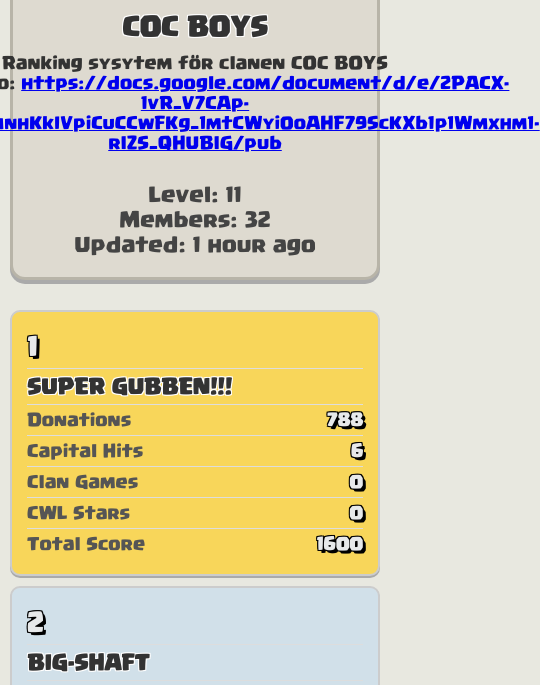
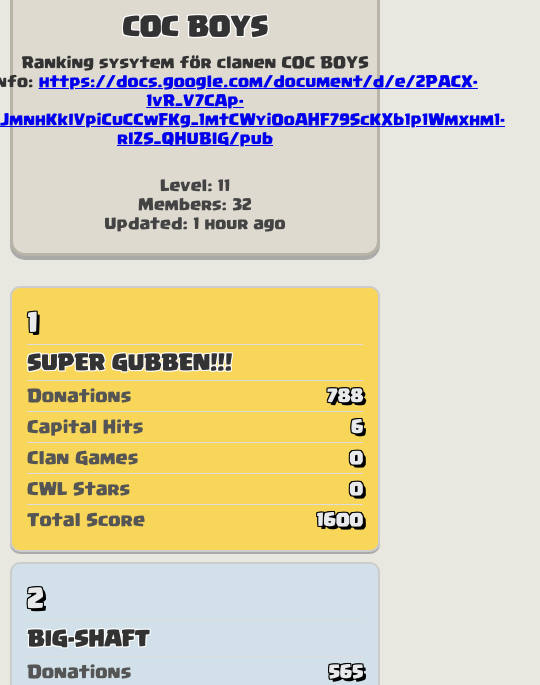
Before and after one commit to jabob14/clash-clan-ranker, a plain HTML site: page index.html in a window 390 px wide. Shown: the part 146-831 px from the top of the page, 540 px wide, since content can reach past the window. Drawn offline with Linux system fonts and the light colour scheme.

Commit message:
Mobile version 2

```diff
--- a/static/style.css
+++ b/static/style.css
@@ -8,7 +8,7 @@
 body {
   background-color: #e8e8e0;
   font-family: 'ClanFont', Arial, sans-serif;
-  margin: 10px; /* Minskad marginal för mobiler */
+  margin: 20px;
 }
 
 /* --- Huvud-header för klanen --- */
@@ -129,9 +129,14 @@ body {
     font-size: 1.5em; /* Något mindre text på mobilen */
   }
 
+  #clan-description {
+    font-size: 0.9em; /* Minskad textstorlek för beskrivningen */
+  }
+
   #clan-meta {
     text-align: center;
     margin-top: 15px;
+    font-size: 0.9em; /* Samma storlek som beskrivningen för konsistens */
   }
 
   /* --- Datalista anpassning --- */
```
